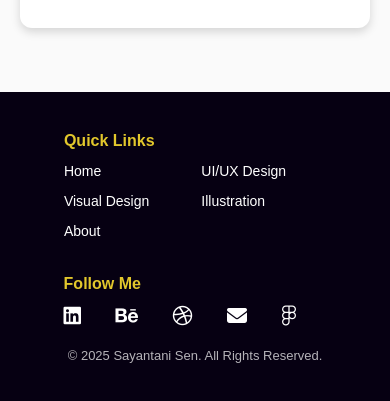
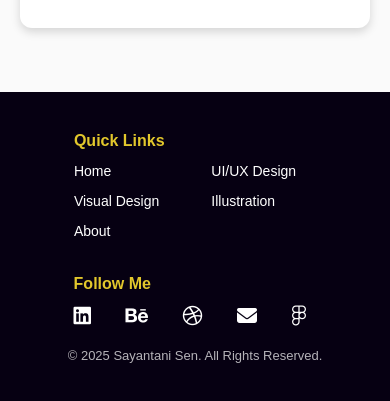
Before and after one commit to Sayorimpa/Portfolio, a plain HTML site: page index.html in a window 390 px wide. Shown: the part 3422-3823 px from the top of the page. Drawn offline with Linux system fonts and the light colour scheme.

Commit message:
footer update

```diff
--- a/css/style.css
+++ b/css/style.css
@@ -732,13 +732,9 @@ padding-right: 40px;
 }
 .footer-container {
 
-align-items: center;
-
-}
-.site-footer {
-
-align-items: center;
-
+  align-items: center;
+  margin-left: 20px;
+  padding: 0;
 }
 }
 
```
